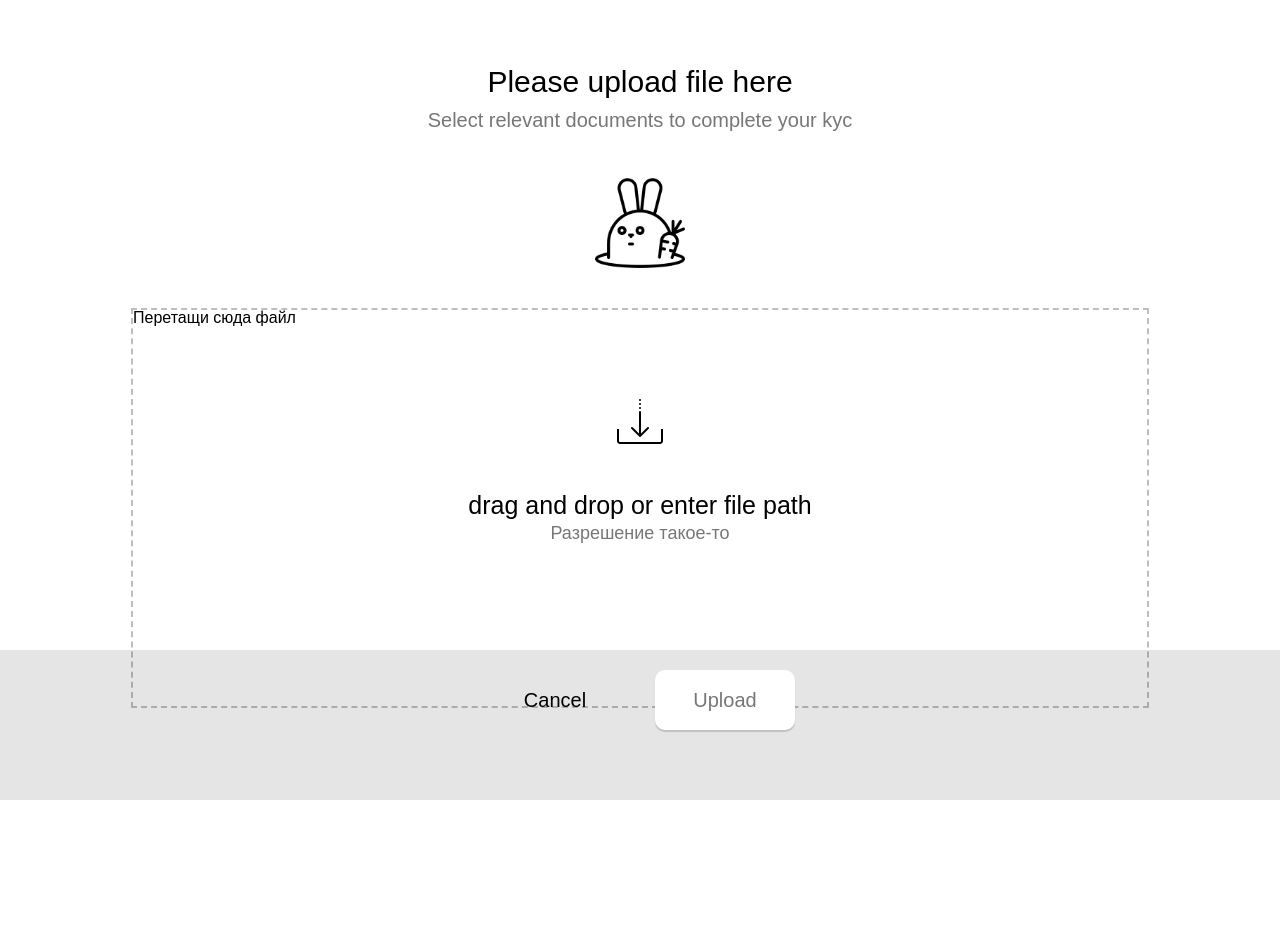
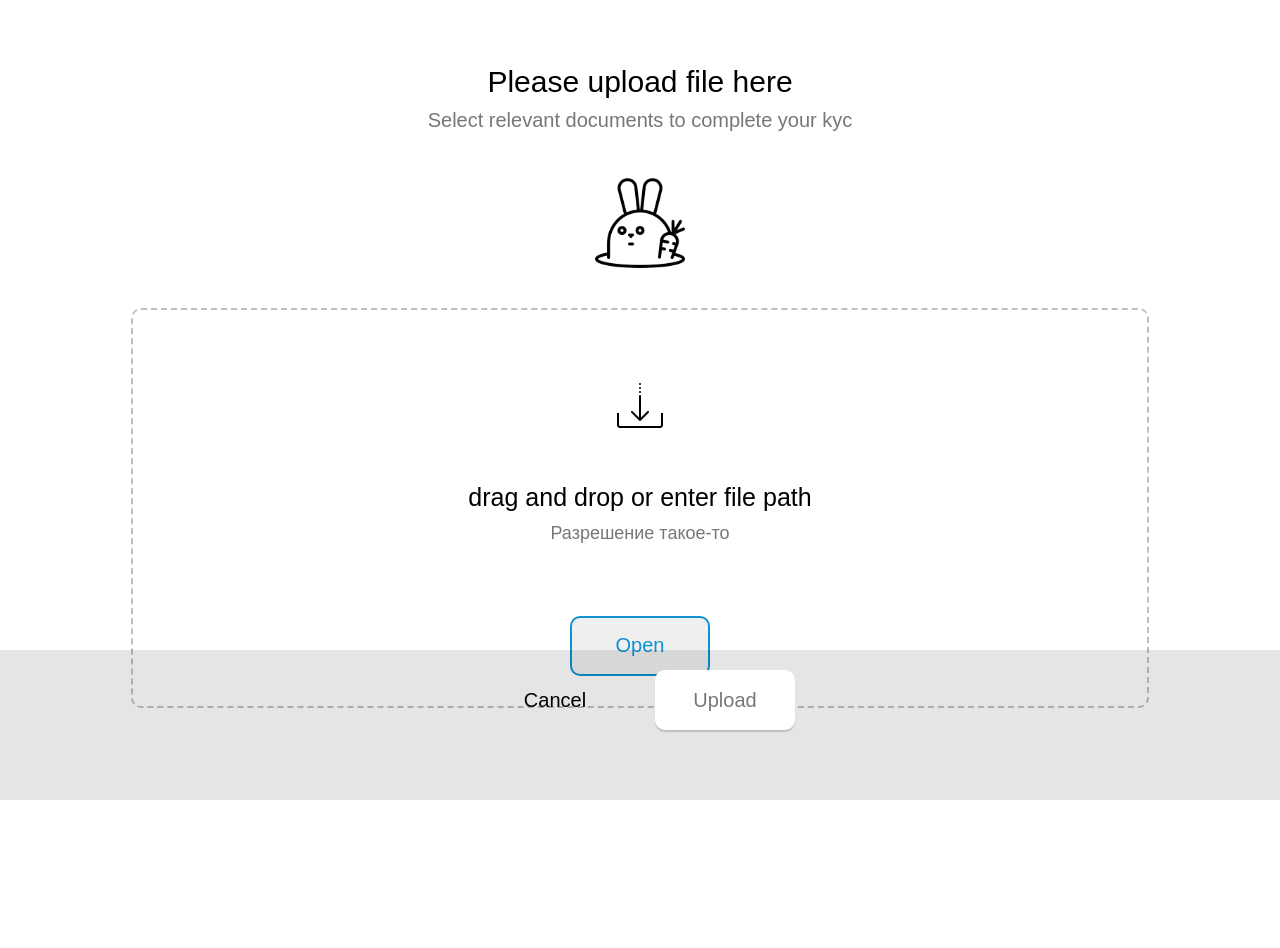
Before and after one commit to daz9e/TgStat, a Django app: page / in a window 1280 px wide; the page is wider, and only the part inside the window is pictured. Shown: the top 948 px of that part. After the commit the page ends 800 px from the top of that part, so only its background shows below. Run offline with Django 4.2, Linux system fonts and the light colour scheme; parts of the project's set-up code (start-up, migrations or seed data) failed here and were passed over; some web fonts are replaced.

Commit message:
добавлена кнопка открытия файла

```diff
--- a/webstat/static/js/skript.js
+++ b/webstat/static/js/skript.js
@@ -1,3 +1,13 @@
+import {upload} from "./upload.js";
+
+
+upload('#file', {
+	multi: true,
+	accept: ['.docx', '.doc']
+})
+
+
+
 console.log('aboba');
 
 //const inputElement = document.getElementById("input");
--- /dev/null
+++ b/webstat/static/js/upload.js
@@ -0,0 +1,96 @@
+function formatBytes(bytes, decimals = 2) {
+    if (!+bytes) return '0 Bytes'
+    const k = 1024
+    const dm = decimals < 0 ? 0 : decimals
+    const sizes = ['Bytes', 'KiB', 'MiB', 'GiB', 'TiB', 'PiB', 'EiB', 'ZiB', 'YiB']
+
+    const i = Math.floor(Math.log(bytes) / Math.log(k))
+
+    return `${parseFloat((bytes / Math.pow(k, i)).toFixed(dm))} ${sizes[i]}`
+}
+
+export function upload(selektor, options = {}) {
+	let files = []
+	const input = document.querySelector(selektor) //ищем инпут
+	const preview = document.createElement('div')
+
+	preview.classList.add('preview') //добавляем в эелемент класс
+
+	const open = document.createElement('button') // создаем кнопку
+	open.classList.add('btn') //добавляем в эелемент класс
+	open.textContent = 'Open'
+
+	if (options.multi) { //проверяем, можно ли добавлять несколько файлов
+		input.setAttribute('multiple', true)
+	}
+	if (options.accept && Array.isArray(options.accept)) {
+		input.setAttribute('accept', options.accept.join(','))
+	}
+
+	input.insertAdjacentElement('afterend', open)
+	input.insertAdjacentElement('afterend', preview) // добавляем элемент после конца инпута
+
+	const triggerInput = () => input.click()
+
+	const changeHandler = event => { //проверка на наличие файла
+		if (!event.target.files.length) {
+			return
+		}
+
+		 files = Array.from(event.target.files) //делвем массив из списка
+
+		preview.innerHTML = ''
+		files.forEach(file => {
+			//if (!file.type.match('image')) { // праверка на картинку
+			//	return
+			//}
+
+			const reader = new FileReader()
+							const title = document.querySelector('.area__text__title') //удаление лишнего
+							const subtitle = document.querySelector('.area__text__subtitle')
+							const image = document.querySelector('.area__icon')
+							const parent1 = title.parentNode
+							const parent2 = subtitle.parentNode
+							const parent3 = image.parentNode
+
+							parent1.removeChild(title)
+							parent2.removeChild(subtitle)
+							parent3.removeChild(image)
+			reader.onload = ev => {
+				//const src = ev.target.result
+				//console.log(ev.target.result)  //получаем код картинки
+				//input.insertAdjacentHTML('afterend', `<img src="${ev.target.result}" />`) //вставляем закодированную картинку в тег img
+				preview.insertAdjacentHTML('afterbegin', `
+					<div class="preview-image">
+					<div class="preview-remove" data-name="${file.name}">&times;</div>
+						<img src="./static/img/1.jpg" alt="${file.name}" />
+							<div class="preview-info">
+								<div class="preview-info-name">Name: ${file.name}</div>
+								<div class="preview-info-size">Size: ${formatBytes(file.size)}</div>
+							</div>
+					</div>
+				`)
+			}
+
+			reader.readAsDataURL(file)
+		})
+	}
+
+	const removeHandler = event => {
+
+		if (!event.target.dataset.name) {
+			return
+		}
+
+		const {name} = event.target.dataset
+		files = files.filter(file => file.name !== name)
+
+		const block = preview.querySelector(`[data-name="${name}"]`).closest('.preview-image')
+		block.remove()
+		location.reload()
+	}
+
+	open.addEventListener('click', triggerInput)
+	input.addEventListener('change', changeHandler)
+	preview.addEventListener('click', removeHandler)
+}
--- a/webstat/static/scss/css/style.css
+++ b/webstat/static/scss/css/style.css
@@ -239,18 +239,15 @@ body {
   border: 2px dashed rgba(0, 0, 0, 0.25);
   height: 400px;
   max-width: 1048px;
-}
-
-#dropzone:before {
-  content: "Перетащи сюда файл";
+  border-radius: 10px;
+  display: flex;
+  flex-direction: column;
+  justify-content: space-between;
+  align-items: center;
 }
 
 #dropzone.hover {
   border-color: green;
-}
-
-#dropzone.hover:before {
-  content: "Отпускай, ловлю!";
 }
 
 li img {
@@ -292,3 +289,82 @@ li img {
   color: #777777;
   pointer-events: none;
 }
+
+.btn {
+  color: #0F91D2;
+  padding: 20px;
+  border: 2px solid #0F91D2;
+  padding: 5px;
+  margin: 30px 200px;
+  border-radius: 10px;
+  font-size: 20px;
+  display: block;
+  height: 60px;
+  width: 140px;
+}
+
+input[type=file] {
+  display: none;
+}
+
+.preview {
+  display: flex;
+  flex-direction: column;
+  justify-content: center;
+  align-items: center;
+  flex-wrap: wrap;
+  padding: 0.9rem;
+}
+
+.preview-image {
+  width: 100%;
+  margin-bottom: 0.5rem;
+  margin-right: 0.5rem;
+  position: relative;
+  display: flex;
+  justify-content: space-between;
+  background-color: rgba(219, 218, 218, 0.7058823529);
+  border-radius: 10px;
+}
+
+.preview-image:hover .preview-remove {
+  opacity: 1;
+}
+
+.preview-image img {
+  width: 100px;
+  height: auto;
+  border-radius: 10px;
+  margin: 10px;
+}
+
+.preview-remove {
+  opacity: 0;
+  width: 20px;
+  height: 20px;
+  position: absolute;
+  right: 0;
+  top: 0;
+  font-weight: bold;
+  background: rgba(255, 255, 255, 0.5);
+  display: flex;
+  align-items: center;
+  justify-content: center;
+  cursor: pointer;
+  transition: opacity 0.22s;
+}
+
+.preview-info {
+  width: 100%;
+  display: flex;
+  justify-content: space-between;
+  padding: 20px;
+}
+.preview-info .preview-info-name {
+  padding: 10px;
+  font-size: 20px;
+}
+.preview-info .preview-info-size {
+  padding: 10px;
+  font-size: 20px;
+}
--- a/webstat/static/scss/style.scss
+++ b/webstat/static/scss/style.scss
@@ -124,7 +124,7 @@ body{
 		display: flex;
 		justify-content: center;
 		padding: 20px 0 30px;
-		.buttons__cancel {;
+		.buttons__cancel {
 			padding:5px;
 			margin: 0 30px 0 0;
 			border-radius: 10px;
@@ -180,16 +180,21 @@ body{
 	border: 2px dashed rgba(0, 0, 0, 0.25);
 		height: 400px;
 		max-width: 1048px;
+		border-radius: 10px;
+		display: flex;
+		flex-direction: column;
+		justify-content: space-between;
+		align-items: center;
   }
   #dropzone:before{
-	content: "Перетащи сюда файл";
+	//content: "Перетащи сюда файл";
   }
 
   #dropzone.hover{
 	border-color: green;
   }
   #dropzone.hover:before{
-	content: "Отпускай, ловлю!";
+	//content: "Отпускай, ловлю!";
   }
 
   li img{
@@ -229,3 +234,87 @@ body{
 		color: $grey;
 		pointer-events: none;
 	}
+.btn {
+	color: #0F91D2;
+	padding: 20px;
+	border: 2px solid #0F91D2;
+	padding:5px;
+	margin: 30px 200px;
+	border-radius: 10px;
+	font-size: 20px;
+	display: block;
+	height: 60px;
+	width: 140px;
+}
+input[type=file] {
+	display: none;
+}
+.preview {
+	display: flex;
+	flex-direction: column;
+	justify-content: center;
+	align-items: center;
+	flex-wrap: wrap;
+	padding: .9rem;
+}
+.preview-image {
+	width: 100%;
+	margin-bottom: .5rem;
+	margin-right: .5rem;
+	position: relative;
+	display: flex;
+	justify-content: space-between;
+	background-color: #dbdadab4;
+	border-radius: 10px;
+}
+.preview-image:hover .preview-remove {
+	opacity: 1;
+}
+.preview-image img {
+	width: 100px;
+	height: auto;
+	border-radius: 10px;
+	margin: 10px;
+}
+.preview-remove {
+	opacity: 0;
+	width: 20px;
+	height: 20px;
+	position: absolute;
+	right: 0;
+	top: 0;
+	font-weight: bold;
+	background: rgba($color: #ffffff, $alpha: 0.5);
+	display: flex;
+	align-items: center;
+	justify-content: center;
+	cursor: pointer;
+	transition: opacity .22s;
+}
+.preview-info {
+	//position: absolute;
+	//right: 0;
+	//bottom: 0;
+	//left: 0;
+	//height: 25px;
+	//font-sizet: .8rem;
+	//background: rgba($color: #ffffff, $alpha: 0.5);
+	//display: flex;
+	//align-items: center;
+	//justify-content: space-between;
+	//padding: 0.5px;
+	//transition: opacity .22s;
+	width: 100%;
+	display: flex;
+	justify-content: space-between;
+	padding: 20px;
+	.preview-info-name {
+		padding: 10px;
+		font-size: 20px;
+	}
+	.preview-info-size {
+		padding: 10px;
+		font-size: 20px;
+	}
+
+}
--- a/webstat/templates/base.html
+++ b/webstat/templates/base.html
@@ -12,6 +12,6 @@
       {% block content %}
       {% endblock %}
   </div>
-  <script type="text/javascript" src={% static 'js/skript.js' %}></script>
+  <script type="module" src={% static 'js/skript.js' %}></script>
 </body>
 </html>
--- a/webstat/templates/upload.html
+++ b/webstat/templates/upload.html
@@ -21,14 +21,14 @@
         </div>
         <div id="dropzone" class="">
             <div class="area__icon">
-                <img src="img/loading.png" alt="" class="area__icon-img">
+                <img src="../static/img/loading.png" alt="" class="area__icon-img">
             </div>
             <div class="area__text__title">drag and drop or enter file path</div>
             <div class="area__text__subtitle">Разрешение такое-то</div>
-            <input type="text" class="area__input" type="file">
-            <form class="area__form" method="post" enctype="multipart/form-data">
-                <input id='input'class='input' type="file" name="myfile" onchange="handleFiles(this.files)">
-            </form>
+            <!--<input type="text" class="area__input" type="file">-->
+
+            <input type="file" id='file'class='area__input' >
+
         </div>
             <ul id="file_list"></ul>
 
```
Also changed, not shown: webstat/static/img/1.jpg (added).
